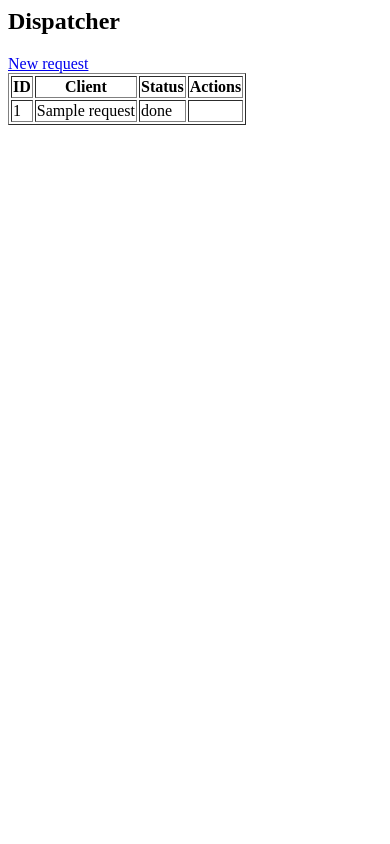
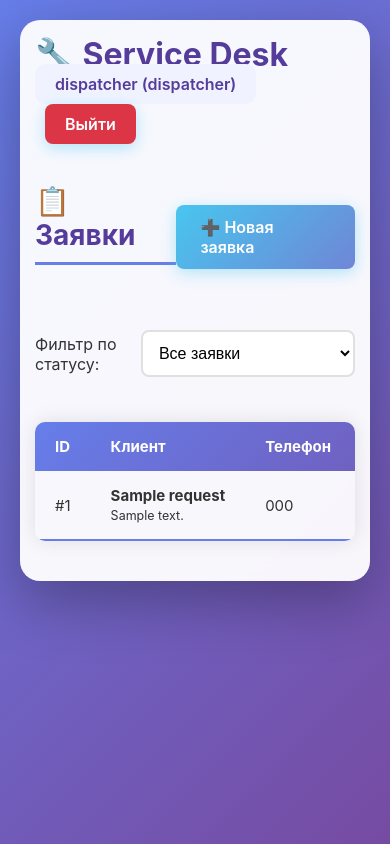
Before and after one commit to Green-tt/RS_repair_service, a Flask app: page /dispatcher in a window 390 px wide. Run offline with Flask 3, Linux system fonts and the light colour scheme; the visitor is signed in with stand-in values (Sample User, id 1); data comes from the database, SQL or seed files in the repository; tables that the repository leaves empty hold one stand-in row (values such as "Sample post").

Commit message:
Добавлен красивый CSS дизайн для Service Desk

```diff
--- a/app.py
+++ b/app.py
@@ -78,6 +78,10 @@ def load_user():
     db = get_db()
     g.user = db.execute("SELECT * FROM users WHERE id=?",
                         (session["user_id"],)).fetchone()
+
+@app.context_processor
+def inject_user():
+    return dict(g=g)
 
 
 @app.route("/")
--- /dev/null
+++ b/templates/base.html
@@ -0,0 +1,340 @@
+<!DOCTYPE html>
+<html>
+<head>
+    <title>Service Desk</title>
+    <meta name="viewport" content="width=device-width, initial-scale=1.0">
+    <style>
+        /* Modern CSS Reset */
+        * {
+            margin: 0;
+            padding: 0;
+            box-sizing: border-box;
+        }
+
+        body {
+            font-family: -apple-system, BlinkMacSystemFont, 'Segoe UI', Roboto, Oxygen, Ubuntu, sans-serif;
+            background: linear-gradient(135deg, #667eea 0%, #764ba2 100%);
+            min-height: 100vh;
+            padding: 20px;
+            color: #333;
+        }
+
+        .container {
+            max-width: 1200px;
+            margin: 0 auto;
+            background: rgba(255, 255, 255, 0.95);
+            border-radius: 20px;
+            padding: 30px;
+            box-shadow: 0 20px 60px rgba(0,0,0,0.3);
+            backdrop-filter: blur(10px);
+        }
+
+        h1 {
+            color: #553c9a;
+            font-size: 32px;
+        }
+
+        h2 {
+            color: #553c9a;
+            margin-bottom: 25px;
+            font-size: 28px;
+            border-bottom: 3px solid #667eea;
+            padding-bottom: 10px;
+            display: inline-block;
+        }
+
+        /* Login Page */
+        .login-form {
+            max-width: 400px;
+            margin: 50px auto;
+            background: white;
+            padding: 40px;
+            border-radius: 15px;
+            box-shadow: 0 10px 40px rgba(0,0,0,0.1);
+        }
+
+        .login-form h2 {
+            margin-top: 0;
+            border-bottom: none;
+            color: #553c9a;
+        }
+
+        select {
+            width: 100%;
+            padding: 12px;
+            border: 2px solid #e0e0e0;
+            border-radius: 8px;
+            font-size: 16px;
+            margin: 20px 0;
+            transition: all 0.3s ease;
+            background: white;
+            cursor: pointer;
+        }
+
+        select:hover {
+            border-color: #667eea;
+        }
+
+        select:focus {
+            outline: none;
+            border-color: #667eea;
+            box-shadow: 0 0 0 3px rgba(102,126,234,0.1);
+        }
+
+        /* Buttons */
+        button {
+            background: linear-gradient(135deg, #667eea 0%, #764ba2 100%);
+            color: white;
+            border: none;
+            padding: 12px 24px;
+            border-radius: 8px;
+            font-size: 16px;
+            font-weight: 600;
+            cursor: pointer;
+            transition: all 0.3s ease;
+            box-shadow: 0 4px 15px rgba(102,126,234,0.4);
+        }
+
+        button:hover {
+            transform: translateY(-2px);
+            box-shadow: 0 6px 20px rgba(102,126,234,0.6);
+        }
+
+        button:active {
+            transform: translateY(0);
+        }
+
+        /* Forms */
+        form {
+            margin: 20px 0;
+        }
+
+        input, textarea {
+            width: 100%;
+            padding: 12px;
+            margin: 10px 0;
+            border: 2px solid #e0e0e0;
+            border-radius: 8px;
+            font-size: 16px;
+            transition: all 0.3s ease;
+        }
+
+        input:focus, textarea:focus {
+            outline: none;
+            border-color: #667eea;
+            box-shadow: 0 0 0 3px rgba(102,126,234,0.1);
+        }
+
+        textarea {
+            min-height: 100px;
+            resize: vertical;
+        }
+
+        /* Links */
+        a {
+            display: inline-block;
+            background: linear-gradient(135deg, #48c6ef 0%, #6f86d6 100%);
+            color: white;
+            text-decoration: none;
+            padding: 12px 24px;
+            border-radius: 8px;
+            font-weight: 600;
+            margin: 10px 0;
+            transition: all 0.3s ease;
+            box-shadow: 0 4px 15px rgba(72,198,239,0.4);
+        }
+
+        a:hover {
+            transform: translateY(-2px);
+            box-shadow: 0 6px 20px rgba(72,198,239,0.6);
+        }
+
+        /* Tables */
+        table {
+            width: 100%;
+            border-collapse: collapse;
+            margin: 25px 0;
+            font-size: 15px;
+            border-radius: 10px;
+            overflow: hidden;
+            box-shadow: 0 0 20px rgba(0,0,0,0.1);
+        }
+
+        table thead tr {
+            background: linear-gradient(135deg, #667eea 0%, #764ba2 100%);
+            color: white;
+            font-weight: 600;
+        }
+
+        table th, table td {
+            padding: 15px 20px;
+            text-align: left;
+        }
+
+        table tbody tr {
+            border-bottom: 1px solid #dddddd;
+            transition: all 0.3s ease;
+        }
+
+        table tbody tr:nth-of-type(even) {
+            background-color: #f8f9ff;
+        }
+
+        table tbody tr:last-of-type {
+            border-bottom: 2px solid #667eea;
+        }
+
+        table tbody tr:hover {
+            background: #f0f3ff;
+            transform: scale(1.01);
+            box-shadow: 0 5px 15px rgba(0,0,0,0.1);
+        }
+
+        /* Status badges */
+        .status {
+            display: inline-block;
+            padding: 6px 12px;
+            border-radius: 20px;
+            font-size: 13px;
+            font-weight: 600;
+            text-transform: uppercase;
+            letter-spacing: 0.5px;
+        }
+
+        .status-new { background: #ffd93d; color: #856404; }
+        .status-assigned { background: #17a2b8; color: white; }
+        .status-in_progress { background: #007bff; color: white; }
+        .status-done { background: #28a745; color: white; }
+        .status-canceled { background: #dc3545; color: white; }
+
+        /* Inline forms in tables */
+        table td form {
+            display: inline-block;
+            margin: 5px;
+        }
+
+        table td button {
+            padding: 8px 16px;
+            font-size: 14px;
+        }
+
+        /* Grid system for master selection */
+        .action-group {
+            display: flex;
+            gap: 10px;
+            flex-wrap: wrap;
+            align-items: center;
+        }
+
+        .action-group select {
+            width: auto;
+            min-width: 120px;
+            margin: 0;
+        }
+
+        /* Alert messages */
+        .alert {
+            padding: 15px;
+            border-radius: 8px;
+            margin: 20px 0;
+            font-weight: 500;
+        }
+
+        .alert-success {
+            background: #d4edda;
+            color: #155724;
+            border-left: 4px solid #28a745;
+        }
+
+        .alert-error {
+            background: #f8d7da;
+            color: #721c24;
+            border-left: 4px solid #dc3545;
+        }
+
+        /* Responsive design */
+        @media (max-width: 768px) {
+            .container {
+                padding: 15px;
+            }
+
+            table {
+                display: block;
+                overflow-x: auto;
+                white-space: nowrap;
+            }
+
+            .action-group {
+                flex-direction: column;
+                align-items: stretch;
+            }
+
+            .action-group select {
+                width: 100%;
+            }
+
+            button {
+                width: 100%;
+                margin: 5px 0;
+            }
+
+            table td form {
+                display: block;
+                width: 100%;
+            }
+        }
+
+        /* Animations */
+        @keyframes fadeIn {
+            from { opacity: 0; transform: translateY(20px); }
+            to { opacity: 1; transform: translateY(0); }
+        }
+
+        .container {
+            animation: fadeIn 0.5s ease-out;
+        }
+
+        /* Dashboard header */
+        .header {
+            display: flex;
+            justify-content: space-between;
+            align-items: center;
+            margin-bottom: 30px;
+            flex-wrap: wrap;
+        }
+
+        .user-info {
+            background: #f0f3ff;
+            padding: 10px 20px;
+            border-radius: 10px;
+            color: #553c9a;
+            font-weight: 600;
+        }
+
+        .logout-btn {
+            background: #dc3545;
+            padding: 10px 20px;
+            margin-left: 10px;
+        }
+    </style>
+</head>
+<body>
+    <div class="container">
+        <div class="header">
+            <h1>🔧 Service Desk</h1>
+            <div>
+                {% if g.user %}
+                    <span class="user-info">{{ g.user.name }} ({{ g.user.role }})</span>
+                    <a href="/login" class="logout-btn">Выйти</a>
+                {% else %}
+                    <span class="user-info">Гость</span>
+                {% endif %}
+            </div>
+        </div>
+
+        {% block content %}
+        <!-- Здесь будет контент страниц -->
+        {% endblock %}
+    </div>
+</body>
+</html>
--- a/templates/dispatcher.html
+++ b/templates/dispatcher.html
@@ -1,32 +1,80 @@
-<h2>Dispatcher</h2>
-<a href="/requests/new">New request</a>
+{% extends "base.html" %}
 
-<table border="1">
+{% block title %}Диспетчер{% endblock %}
+
+{% block content %}
+<div style="display: flex; justify-content: space-between; align-items: center; margin-bottom: 20px;">
+    <h2>📋 Заявки</h2>
+    <a href="/requests/new">➕ Новая заявка</a>
+</div>
+
+<!-- Фильтр по статусу -->
+<div style="margin: 20px 0;">
+    <form method="get" style="display: flex; gap: 10px; align-items: center;">
+        <label for="status">Фильтр по статусу:</label>
+        <select name="status" id="status" onchange="this.form.submit()">
+            <option value="">Все заявки</option>
+            <option value="new" {% if request.args.get('status') == 'new' %}selected{% endif %}>Новые</option>
+            <option value="assigned" {% if request.args.get('status') == 'assigned' %}selected{% endif %}>Назначенные</option>
+            <option value="in_progress" {% if request.args.get('status') == 'in_progress' %}selected{% endif %}>В работе</option>
+            <option value="done" {% if request.args.get('status') == 'done' %}selected{% endif %}>Выполненные</option>
+            <option value="canceled" {% if request.args.get('status') == 'canceled' %}selected{% endif %}>Отмененные</option>
+        </select>
+    </form>
+</div>
+
+<table>
+    <thead>
         <tr>
-<th>ID</th><th>Client</th><th>Status</th><th>Actions</th>
+            <th>ID</th>
+            <th>Клиент</th>
+            <th>Телефон</th>
+            <th>Статус</th>
+            <th>Действия</th>
         </tr>
-
+    </thead>
+    <tbody>
         {% for r in requests %}
         <tr>
-<td>{{ r.id }}</td>
-<td>{{ r.clientName }}</td>
-<td>{{ r.status }}</td>
+            <td>#{{ r.id }}</td>
+            <td><strong>{{ r.clientName }}</strong><br><small>{{ r.address }}</small></td>
+            <td>{{ r.phone }}</td>
+            <td>
+                <span class="status status-{{ r.status }}">
+                    {% if r.status == 'new' %}🆕 Новый
+                    {% elif r.status == 'assigned' %}📌 Назначен
+                    {% elif r.status == 'in_progress' %}⚙️ В работе
+                    {% elif r.status == 'done' %}✅ Выполнен
+                    {% elif r.status == 'canceled' %}❌ Отменен
+                    {% endif %}
+                </span>
+            </td>
             <td>
                 {% if r.status == 'new' %}
+                <div class="action-group">
                     <form method="post" action="/requests/{{ r.id }}/assign">
-<select name="master_id">
+                        <select name="master_id" required>
+                            <option value="">Выбрать мастера...</option>
                             {% for m in masters %}
                             <option value="{{ m.id }}">{{ m.name }}</option>
                             {% endfor %}
                         </select>
-<button>Assign</button>
+                        <button type="submit">👤 Назначить</button>
                     </form>
-
                     <form method="post" action="/requests/{{ r.id }}/cancel">
-<button>Cancel</button>
+                        <button type="submit" style="background: #dc3545;">❌ Отменить</button>
                     </form>
+                </div>
                 {% endif %}
             </td>
         </tr>
+        {% else %}
+        <tr>
+            <td colspan="5" style="text-align: center; padding: 40px;">
+                🕒 Нет заявок
+            </td>
+        </tr>
         {% endfor %}
+    </tbody>
 </table>
+{% endblock %}
```
Also changed, not shown: templates/login.html (+12 -3 lines), templates/master.html (+38 -11 lines), templates/new.html (+13 -6 lines). Lines whose indentation alone changed are shown as unchanged.
